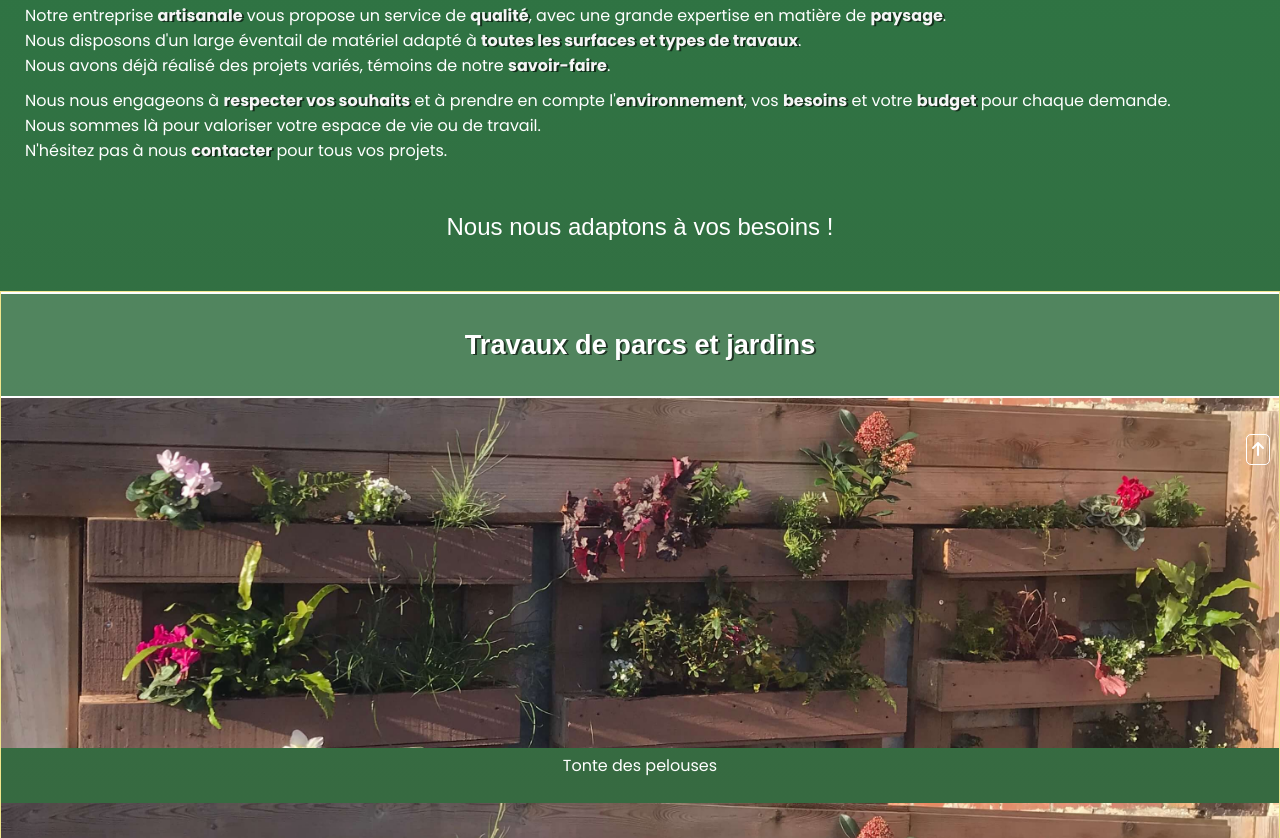
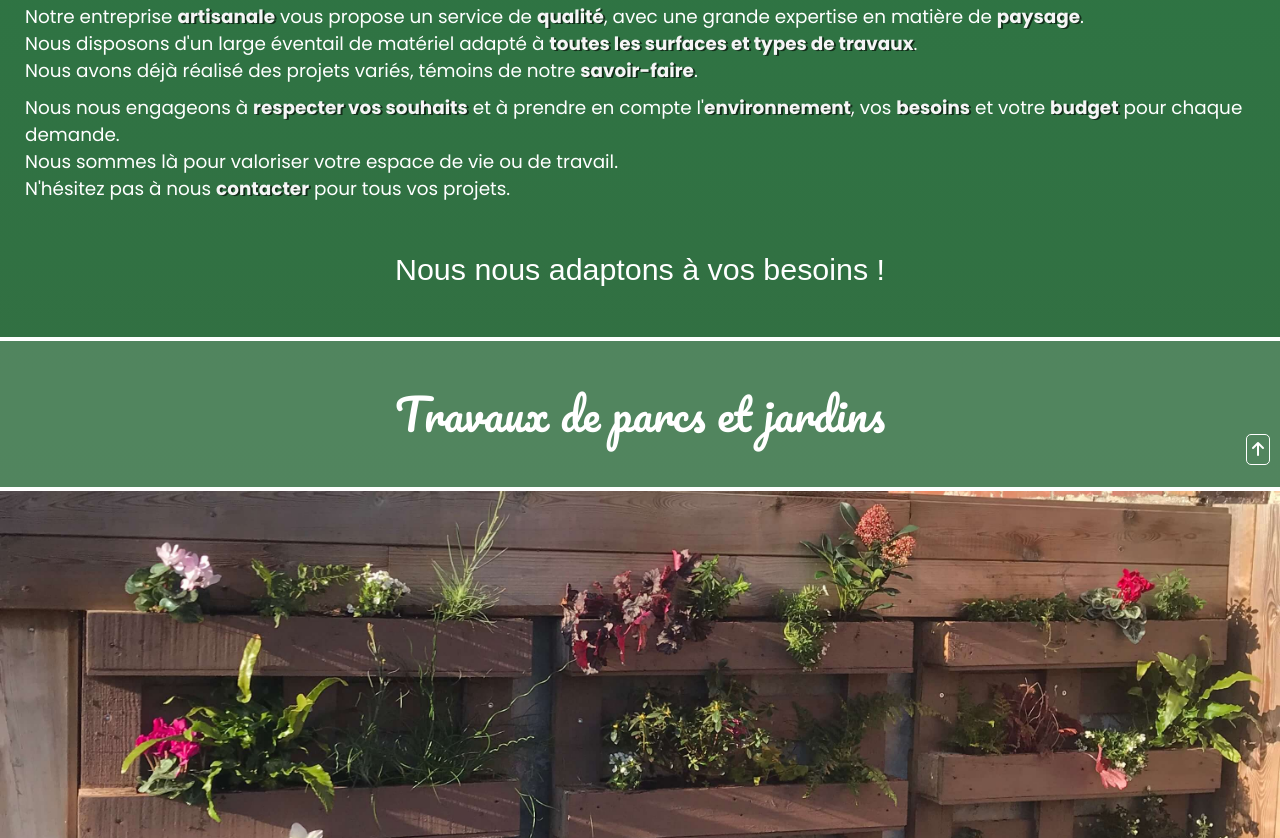
Before and after one commit to Ludescm/DavidDescamps-Jardins, a plain HTML site: page index.html in a window 1280 px wide. Shown: the part 325-1163 px from the top of the page. Drawn offline with Linux system fonts and the light colour scheme; a web font is replaced by a local one.

Commit message:
modif text

```diff
--- a/style.css
+++ b/style.css
@@ -1,5 +1,6 @@
 @import url('https://fonts.googleapis.com/css2?family=Sansita:wght@400;700;800;900&display=swap');
 @import url('https://fonts.googleapis.com/css2?family=Poppins:wght@300;400;500;600;700;800;900&display=swap');
+@import url('https://fonts.googleapis.com/css2?family=Pacifico&display=swap');
 
 body {
     font-family: 'Roboto', sans-serif;
@@ -19,8 +20,8 @@ body {
     font-weight: normal;
     margin: 0;
     padding: 0;
-
-  font-family: 'Sansita', sans-serif;
+    font-family: 'Pacifico', cursive;
+  /*font-family: 'Sansita', sans-serif;*/
   }
 
   p {
@@ -149,6 +150,7 @@ body {
 
 .encadrement{
   margin-bottom: 10px;
+  font-size: 1.15em;
 }
 
 .encadrement:nth-child(1){
@@ -165,7 +167,7 @@ body {
 .besoin{
   padding-bottom: 25px;
   border-radius: 2px;
-  font-size: 1.5em;
+  font-size: 1.9em;
   font-weight: 500;
   font-family: 'Sansita', sans-serif;
   display: flex;
@@ -174,20 +176,18 @@ body {
 
 /*---Services---*/
 #services{
-  border: 1px solid khaki;
 }
 
 .titre_services{
   display: flex;
   text-align: center;
   justify-content: center;
-  border-top: 2px solid white;
-  border-bottom: 2px solid white;
+  border-top: 4px solid white;
+  border-bottom: 4px solid white;
   padding: 35px 0;
-  font-size: 1.7em;
-  font-weight: 700;
+  font-size: 2.7em;
   background-color: rgba(250, 250, 250, 0.15);
-  text-shadow: 2px 1px 0px rgba(0,0,0,0.6);
+  /*text-shadow: 2px 1px 0px rgba(0,0,0,0.6);*/
 }
 
 .parcsJardins img{
@@ -197,12 +197,13 @@ body {
 }
 
 .parcsJardins p{
-  padding-top: 5px;
+  padding-top: 20px;
   padding-bottom: 25px;
-  font-weight: 400;
+  font-size: 1.3em;
+  font-weight: 300;
   display: flex;
   justify-content: center;
-
+  background-color: rgba(250, 250, 250, 0.03);
 }
 
 .travauxBois img{
@@ -212,9 +213,11 @@ body {
 }
 
 .travauxBois p{
-  padding-top: 5px;
+  padding-top: 20px;
   padding-bottom: 25px;
-  font-weight: 400;
+  font-size: 1.3em;
+  font-weight: 300;
+  background-color: rgba(250, 250, 250, 0.03);
   display: flex;
   justify-content: center;
 
@@ -228,9 +231,11 @@ body {
 }
 
 .bois_div p{
-  padding-top: 5px;
+  padding-top: 20px;
   padding-bottom: 25px;
-  font-weight: 400;
+  font-size: 1.3em;
+  font-weight: 300;
+  background-color: rgba(250, 250, 250, 0.03);
   display: flex;
   justify-content: center;
 
@@ -252,7 +257,7 @@ body {
 
 .contact_li{
   width: 100%;
-  font-size: large;
+  font-size: 1.7em;
   display: flex;
   flex-direction: row;
   text-align: center;
```
